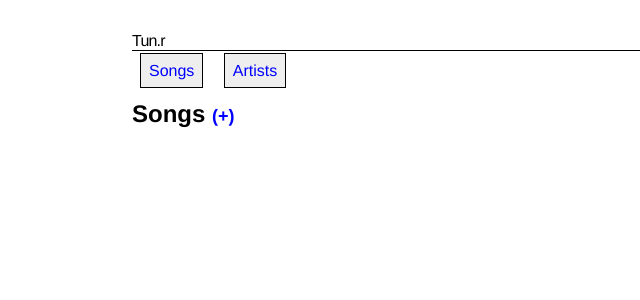
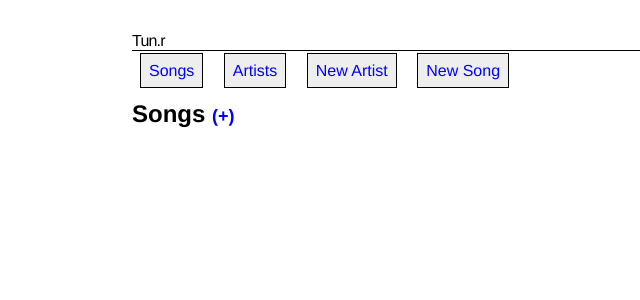
Before and after one commit to nedmorgan/tunr-django, a Django app: page /songs/ in a window 1280 px wide. Shown: the top 300 px of the page, without its empty margins (108-748 px from the left). Run offline with Django 3.2, Linux system fonts and the light colour scheme; data that the repository does not hold is empty.

Commit message:
able to add and delete artists and songs from database

```diff
--- a/tunr_django/tunr/forms.py
+++ b/tunr_django/tunr/forms.py
@@ -6,3 +6,9 @@ class ArtistForm(forms.ModelForm):
     class Meta:
         model = Artist
         fields = ('name', 'nationality', 'photo_url',)
+
+
+class SongForm(forms.ModelForm):
+    class Meta:
+        model = Song
+        fields = ('artist', 'title', 'album', 'preview_url',)
--- a/tunr_django/tunr/templates/tunr/base.html
+++ b/tunr_django/tunr/templates/tunr/base.html
@@ -8,8 +8,10 @@
     <body>
         <h1>Tun.r</h1>
         <nav>
-            <a href="/songs">Songs</a>
+            <a href="/songs/">Songs</a>
             <a href="/">Artists</a>
+            <a href="/artists/new/">New Artist</a>
+            <a href="/songs/new/">New Song</a>
         </nav>
         {% block content %}
         {% endblock %}
--- a/tunr_django/tunr/urls.py
+++ b/tunr_django/tunr/urls.py
@@ -3,8 +3,9 @@ from . import views
 
 urlpatterns = [
     path('', views.artist_index, name='artist_index'),
-    path('artists/<int:pk>', views.artist_show, name='artist_show'),
-    path('artists/new', views.artist_new, name='artist_new'),
+    path('artists/<int:pk>/', views.artist_show, name='artist_show'),
+    path('artists/new/', views.artist_new, name='artist_new'),
     path('songs/', views.song_index, name='song_index'),
-    path('songs/<int:pk>', views.song_show, name='song_show'),
+    path('songs/<int:pk>/', views.song_show, name='song_show'),
+    path('songs/new/', views.song_new, name="song_new"),
 ]
--- a/tunr_django/tunr/views.py
+++ b/tunr_django/tunr/views.py
@@ -1,6 +1,7 @@
 from django.shortcuts import render, redirect
 from .models import Artist, Song
 from .forms import ArtistForm
+from .forms import SongForm
 
 # Create your views here.
 
@@ -38,3 +39,14 @@ def song_index(request):
 def song_show(request, pk):
     context = {'song': Song.objects.get(pk=pk)}
     return render(request, 'tunr/song_show.html', context)
+
+
+def song_new(request):
+    if request.method == 'POST':
+        form = SongForm(request.POST)
+        if form.is_valid():
+            song = form.save()
+            return redirect('song_index')
+    else:
+        form = SongForm()
+    return render(request, 'tunr/song_form.html', {'form': form})
```
Also changed, not shown: tunr_django/tunr/templates/tunr/song_form.html (added, +12 -0 lines).
